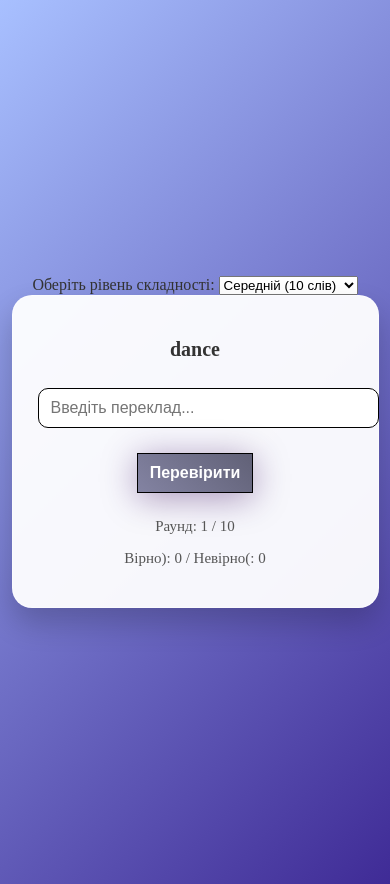
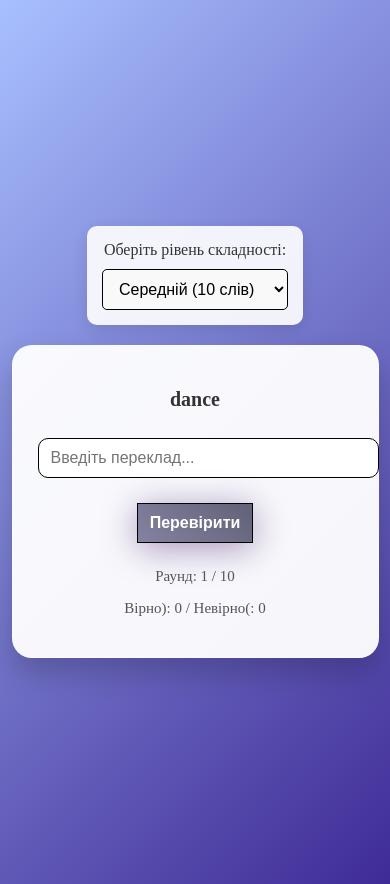
Before and after one commit to elesina99/12lr, a plain HTML site: page index.html in a window 390 px wide. Drawn offline with nearby package versions, Linux system fonts and the light colour scheme.

Commit message:
Update style.css

```diff
--- a/style.css
+++ b/style.css
@@ -1,7 +1,7 @@
 body {
     font-family: 'Times New Roman', Times, serif;
     display: flex;
-    flex-direction: column;
+    flex-direction: column; /* Змінимо напрямок для розміщення селектора зверху */
     align-items: center;
     justify-content: center;
     min-height: 100vh;
@@ -10,6 +10,34 @@ body {
     padding: 20px;
     color: #333;
 }
+
+/* Стилі для селектора складності */
+.difficulty-select {
+    margin-bottom: 20px;
+    padding: 15px 30px; /* Збільшимо падінг */
+    background: rgba(255, 255, 255, 0.9);
+    border-radius: 10px;
+    box-shadow: 0 5px 15px rgba(0, 0, 0, 0.1);
+    display: flex;
+    gap: 15px; /* Простір між елементами */
+    align-items: center;
+}
+
+#difficulty {
+    padding: 8px 15px;
+    border-radius: 5px;
+    border: 1px solid #000000;
+    font-size: 16px;
+    cursor: pointer;
+    background-color: #f9f9f9;
+}
+
+#difficulty:focus {
+    border-color: #3f2b96;
+    box-shadow: 0 0 5px rgba(63, 43, 150, 0.5);
+    outline: none;
+}
+
 .card {
     background: rgba(255, 255, 255, 0.95);
     border-radius: 20px;
@@ -24,6 +52,8 @@ body {
 .card:hover {
     box-shadow: 0 25px 40px rgba(0, 0, 0, 0.9);
 }
+
+/* ... Решта стилів залишаються без змін ... */
 
 input {
     width: 100%;
@@ -65,7 +95,7 @@ button:hover {
 }
 
 .modal {
-    display: flex;
+    display: none; /* Змінено для кращої сумісності з jQuery */
     position: fixed;
     left: 0;
     top: 0;
@@ -91,24 +121,24 @@ button:hover {
         padding: 25px;
         max-width: 90%;
     }
-
-  input, button {
+    .difficulty-select {
+        flex-direction: column;
+        gap: 10px;
+        padding: 15px;
+    }
+    input, button, #difficulty {
         font-size: 16px;
         padding: 10px 12px;
     }
-
     h1 {
         font-size: 22px;
     }
-
     h2 {
         font-size: 20px;
     }
-
     .stats {
         font-size: 15px;
     }
-
     .modal-content {
         padding: 25px;
         width: 90%;
```
Lines whose indentation alone changed are shown as unchanged.
